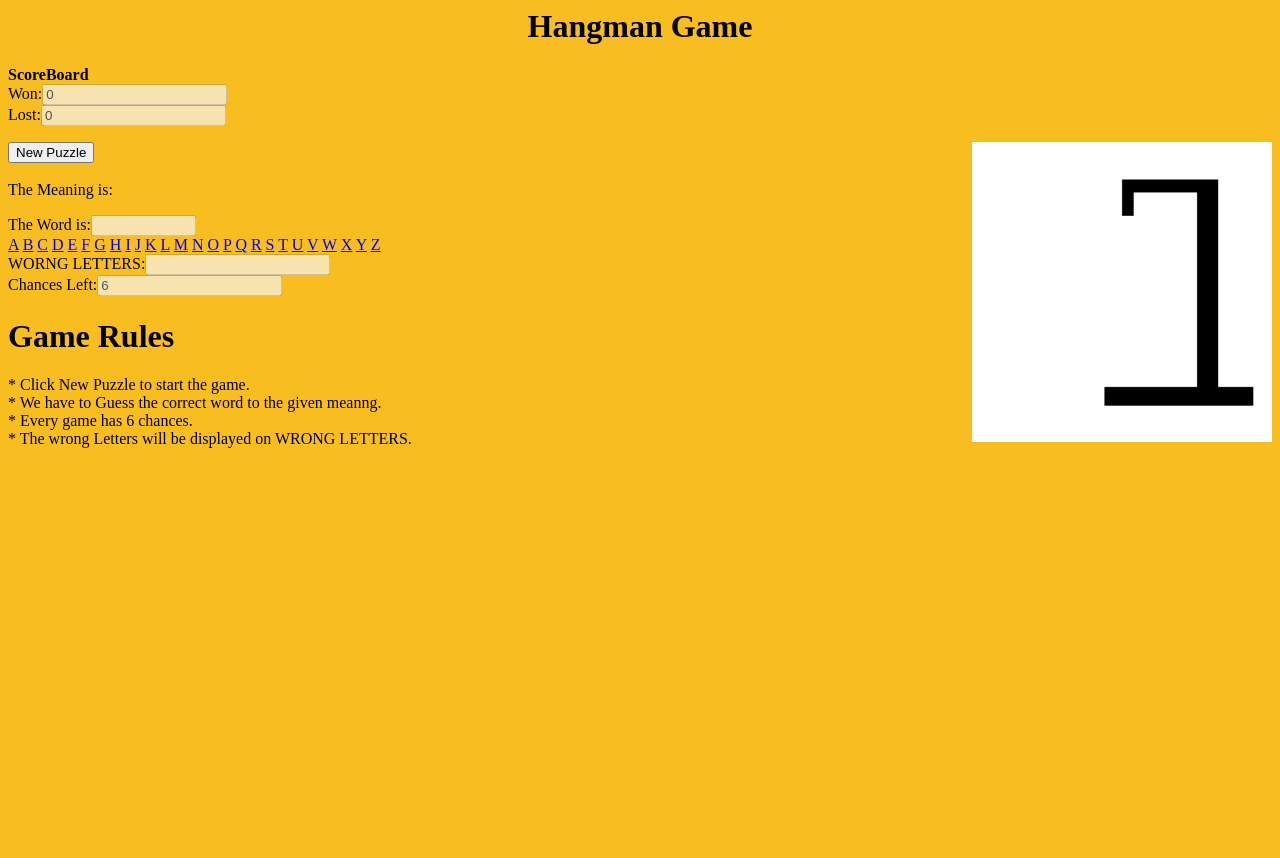
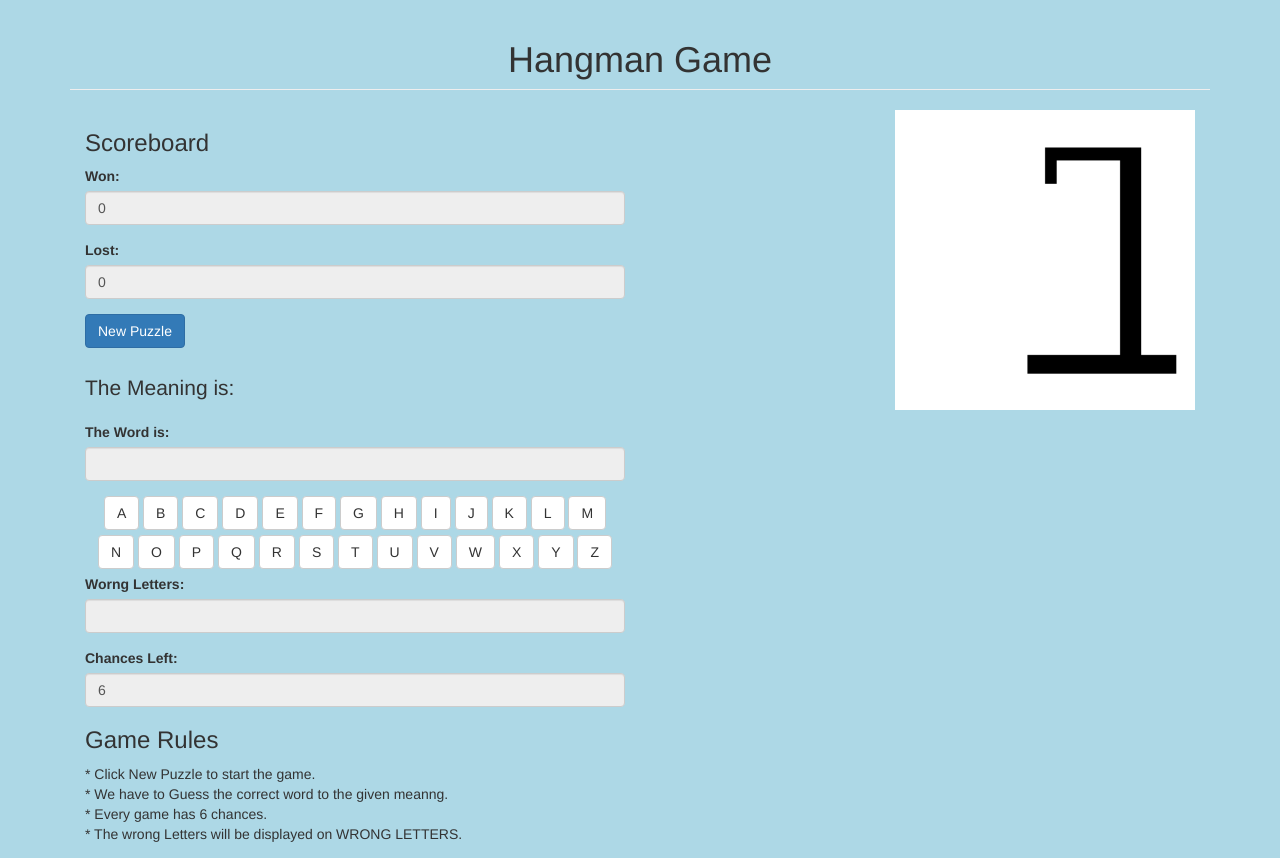
Before and after one commit to NAGASAIRAJ/hangman-game, a plain HTML site: page index.html in a window 1280 px wide. Before the commit the page ends 800 px from the top, so only its background shows below. Drawn offline with nearby package versions, Linux system fonts and the light colour scheme.

Commit message:
UI Changes with Bootstrap

```diff
--- a/index.html
+++ b/index.html
@@ -1,83 +1,100 @@
 <html>
 <head>
 	<title>WordGuess</title>
-<script type="text/javascript" src="script.js">
-</script>
 
+	<link rel="stylesheet" href="https://maxcdn.bootstrapcdn.com/bootstrap/3.3.7/css/bootstrap.min.css" integrity="sha384-BVYiiSIFeK1dGmJRAkycuHAHRg32OmUcww7on3RYdg4Va+PmSTsz/K68vbdEjh4u" crossorigin="anonymous">
+
+	<style type="text/css">
+		html,body{
+			background-color: lightblue;
+		}
+		.btn{
+			margin-bottom: 5px;
+		}
+	</style>
 </head>
 <body bgcolor=#f8bd1e>
-<div class="mainheading" >
-<center><h1>Hangman Game</h1></center>
+<div class="container">
+
+	<h1 class="text-center page-header">Hangman Game</h1>
+
+	<div class="col-md-6">
+		<div class="scorecard">
+			<h3>Scoreboard</h3>
+			<form name="scoreform" action="">
+				<div class="form-group">
+					<label>Won:</label>
+					<input name="wonnum" value="0" class="wonclass displayWord form-control" disabled />
 				</div>
-
-<div class="scorecard">
-<b>ScoreBoard</b></br>
-<form name="scoreform" action="">
-Won:<input name="wonnum" value="0" class="wonclass displayWord" disabled></br>
-Lost:<input name="lostnum" value="0" class="loseclass displayWord" disabled></br>
+				<div class="form-group">
+					<label>Lost:</label>
+					<input name="lostnum" value="0" class="loseclass displayWord form-control" disabled />
+				</div>
 			</form>
 		</div>
+		<form name="myForm">
+			<input type="button" class="btn btn-primary" value="New Puzzle" onclick="selectWord()">
+			<input type="hidden" name="answer" value="" ><br/><br/>
+			<p class="lead">The Meaning is:&nbsp;<span id="Txt" ></span></p>
 
-<div class="slideshow">
-<img src="images/0.png" width="300" align="right" name="slideshow">
-</img>
+			<div class="form-group">
+				<label>The Word is:</label>
+				<input type="text" name="displayWord" size="10" class="displayWord form-control" disabled>
 			</div>
 
 
-<form name="myForm">
-<input type="button" value="New Puzzle" onclick="selectWord()">
-<input type="hidden" name="answer" value="" ><br/><br/>
-The Meaning is:<p id="Txt" ></p>
-The Word is:<input type="text" name="displayWord" size="10" class="displayWord" disabled>
-
-
-<div class="keyboard">
-<a class="keyclass" href="javascript:selectLetter('A')">A</a>
-<a class="keyclass" href="javascript:selectLetter('B')">B</a>
-<a class="keyclass" href="javascript:selectLetter('C')">C</a>
-<a class="keyclass" href="javascript:selectLetter('D')">D</a>
-<a class="keyclass" href="javascript:selectLetter('E')">E</a>
-<a class="keyclass" href="javascript:selectLetter('F')">F</a>
-<a class="keyclass" href="javascript:selectLetter('G')">G</a>
-<a class="keyclass" href="javascript:selectLetter('H')">H</a>
-<a class="keyclass" href="javascript:selectLetter('I')">I</a>
-<a class="keyclass" href="javascript:selectLetter('J')">J</a>
-<a class="keyclass" href="javascript:selectLetter('K')">K</a>
-<a class="keyclass" href="javascript:selectLetter('L')">L</a>
-<a class="keyclass" href="javascript:selectLetter('M')">M</a>
-<a class="keyclass" href="javascript:selectLetter('N')">N</a>
-<a class="keyclass" href="javascript:selectLetter('O')">O</a>
-<a class="keyclass" href="javascript:selectLetter('P')">P</a>
-<a class="keyclass" href="javascript:selectLetter('Q')">Q</a>
-<a class="keyclass" href="javascript:selectLetter('R')">R</a>
-<a class="keyclass" href="javascript:selectLetter('S')">S</a>
-<a class="keyclass" href="javascript:selectLetter('T')">T</a>
-<a class="keyclass" href="javascript:selectLetter('U')">U</a>
-<a class="keyclass" href="javascript:selectLetter('V')">V</a>
-<a class="keyclass" href="javascript:selectLetter('W')">W</a>
-<a class="keyclass" href="javascript:selectLetter('X')">X</a>
-<a class="keyclass" href="javascript:selectLetter('Y')">Y</a>
-<a class="keyclass" href="javascript:selectLetter('Z')">Z</a>
+			<div class="keyboard" style="text-align: center;">
+				<a class="keyclass btn btn-default" href="javascript:selectLetter('A')">A</a>
+				<a class="keyclass btn btn-default" href="javascript:selectLetter('B')">B</a>
+				<a class="keyclass btn btn-default" href="javascript:selectLetter('C')">C</a>
+				<a class="keyclass btn btn-default" href="javascript:selectLetter('D')">D</a>
+				<a class="keyclass btn btn-default" href="javascript:selectLetter('E')">E</a>
+				<a class="keyclass btn btn-default" href="javascript:selectLetter('F')">F</a>
+				<a class="keyclass btn btn-default" href="javascript:selectLetter('G')">G</a>
+				<a class="keyclass btn btn-default" href="javascript:selectLetter('H')">H</a>
+				<a class="keyclass btn btn-default" href="javascript:selectLetter('I')">I</a>
+				<a class="keyclass btn btn-default" href="javascript:selectLetter('J')">J</a>
+				<a class="keyclass btn btn-default" href="javascript:selectLetter('K')">K</a>
+				<a class="keyclass btn btn-default" href="javascript:selectLetter('L')">L</a>
+				<a class="keyclass btn btn-default" href="javascript:selectLetter('M')">M</a>
+				<a class="keyclass btn btn-default" href="javascript:selectLetter('N')">N</a>
+				<a class="keyclass btn btn-default" href="javascript:selectLetter('O')">O</a>
+				<a class="keyclass btn btn-default" href="javascript:selectLetter('P')">P</a>
+				<a class="keyclass btn btn-default" href="javascript:selectLetter('Q')">Q</a>
+				<a class="keyclass btn btn-default" href="javascript:selectLetter('R')">R</a>
+				<a class="keyclass btn btn-default" href="javascript:selectLetter('S')">S</a>
+				<a class="keyclass btn btn-default" href="javascript:selectLetter('T')">T</a>
+				<a class="keyclass btn btn-default" href="javascript:selectLetter('U')">U</a>
+				<a class="keyclass btn btn-default" href="javascript:selectLetter('V')">V</a>
+				<a class="keyclass btn btn-default" href="javascript:selectLetter('W')">W</a>
+				<a class="keyclass btn btn-default" href="javascript:selectLetter('X')">X</a>
+				<a class="keyclass btn btn-default" href="javascript:selectLetter('Y')">Y</a>
+				<a class="keyclass btn btn-default" href="javascript:selectLetter('Z')">Z</a>
 			</div>
 
-<div class="WrongLetters">
-WORNG LETTERS:<input type="text" name="WrongLetters" class="displayWord WrongLetters" disabled>
+			<div class="WrongLetters form-group">
+				<label>Worng Letters:</label>
+				<input type="text" name="WrongLetters" class="displayWord WrongLetters form-control" disabled>
+			</div>
+			<div class="chancesleft form-group">
+				<label>Chances Left:</label>
+				<input class="counterclass displayWord form-control" name="counter" id="wcounter" value="6" disabled>
 			</div>
 
-<div class="chancesleft">
-Chances Left:<input class="counterclass displayWord" name="counter" id="wcounter" value="6" disabled>
-</div>
-
-<h1>
-Game Rules
-</h1>
+			<h3>Game Rules</h3>
 			* Click New Puzzle to start the game. <br/>
 			* We have to Guess the correct word to the given meanng.  <br/>
 			* Every game has 6 chances.<br/>
 			* The wrong Letters will be displayed on WRONG LETTERS.<br/>
 
 		</form>
+	</div>
+	<div class="slideshow col-md-6">
+		<img src="images/0.png" width="300" align="right" name="slideshow" />
+	</div>
 
 
+</div>
+	<script type="text/javascript" src="script.js"></script>
 </body>
 </html>
```
Also changed, not shown: 2 other files. Lines whose indentation alone changed are shown as unchanged.
